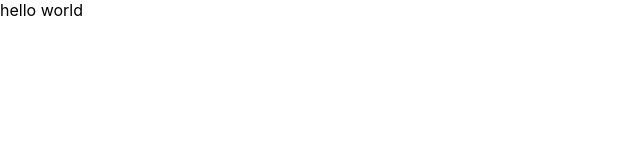
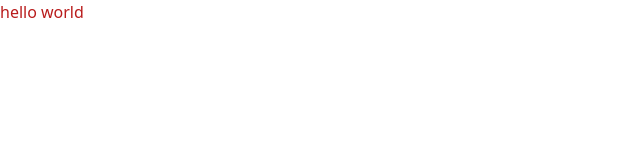
Before and after one commit to Felipe-Perez-Ferraro/final_capstone_front, a React (Create React App) app: page / in a window 1280 px wide. Shown: the top 160 px of the page, without its empty margins (0-640 px from the left). Built offline with nearby package versions, Linux system fonts and the light colour scheme; the HTML template or start-up script is replaced by a standard one.

Commit message:
Installed and configurated tailwindcss

```diff
--- a/package.json
+++ b/package.json
@@ -37,5 +37,8 @@
       "last 1 firefox version",
       "last 1 safari version"
     ]
+  },
+  "devDependencies": {
+    "tailwindcss": "^3.3.6"
   }
 }
--- a/src/App.jsx
+++ b/src/App.jsx
@@ -1,7 +1,7 @@
 function App() {
   return (
     <div className="App">
-      hello world
+      <h1 className="text-red-700">hello world</h1>
     </div>
   );
 }
--- a/src/index.css
+++ b/src/index.css
@@ -1,13 +1,9 @@
+@tailwind base;
+@tailwind components;
+@tailwind utilities;
+
 body {
   margin: 0;
-  font-family: -apple-system, BlinkMacSystemFont, 'Segoe UI', 'Roboto', 'Oxygen',
-    'Ubuntu', 'Cantarell', 'Fira Sans', 'Droid Sans', 'Helvetica Neue',
-    sans-serif;
-  -webkit-font-smoothing: antialiased;
-  -moz-osx-font-smoothing: grayscale;
+  padding: 0;
+  box-sizing: border-box;
 }
-
-code {
-  font-family: source-code-pro, Menlo, Monaco, Consolas, 'Courier New',
-    monospace;
-}
--- /dev/null
+++ b/tailwind.config.js
@@ -0,0 +1,10 @@
+/** @type {import('tailwindcss').Config} */
+module.exports = {
+  content: [
+    "./src/**/*.{js,jsx,ts,tsx}",
+  ],
+  theme: {
+    extend: {},
+  },
+  plugins: [],
+}
```
Also changed, not shown: 1 other file (tests, documents, lock files or other folders).
